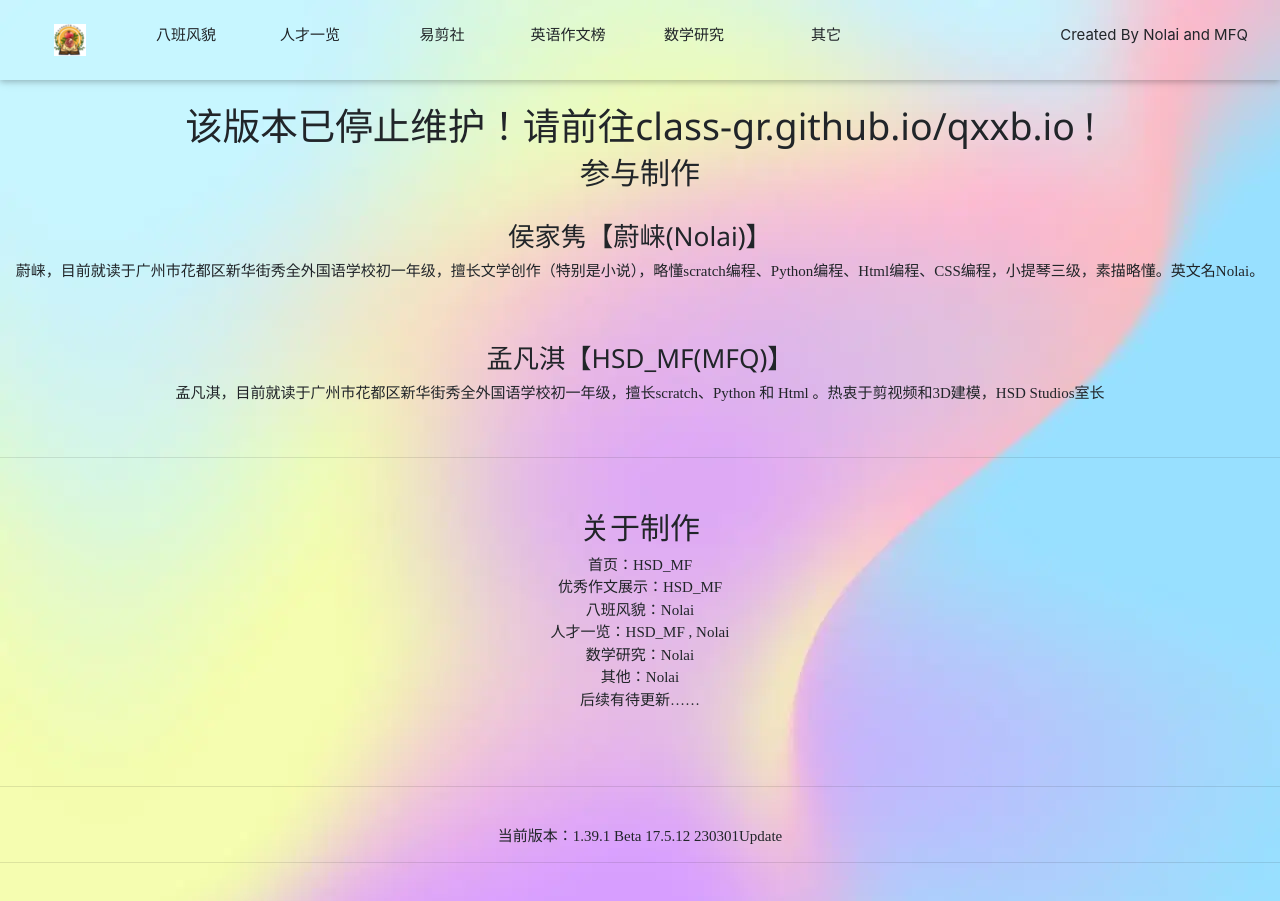
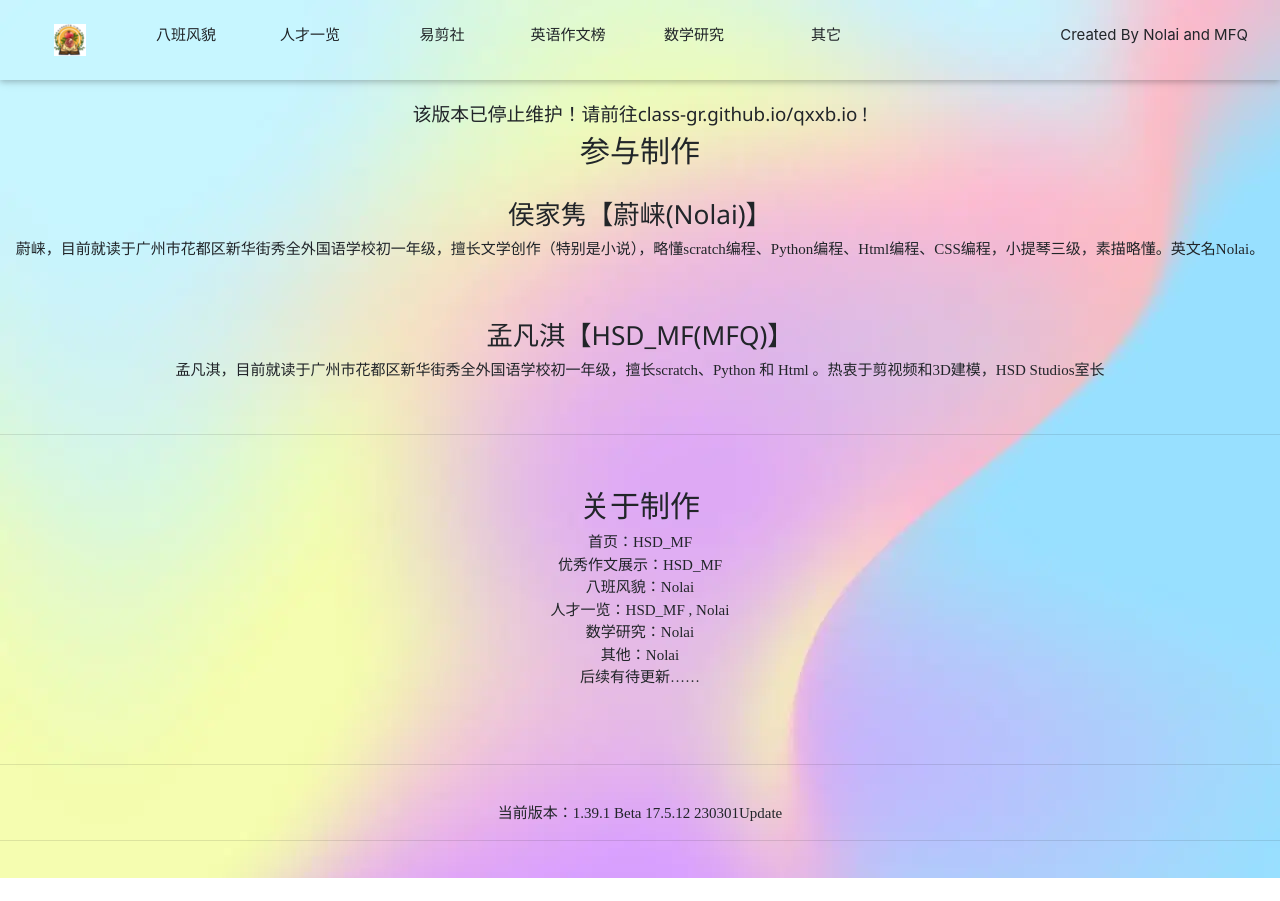
Before and after one commit to HSDMF/qixinbaban, a plain HTML site: page HTMLmaker.html in a window 1280 px wide. After the commit the page ends 878 px from the top, so only its background shows below. Drawn offline with nearby package versions, Linux system fonts and the light colour scheme.

Commit message:
Add files via upload

```diff
--- a/HTMLmaker.html
+++ b/HTMLmaker.html
@@ -46,7 +46,7 @@
 </div>
 <br>
 <center>
-<b><h1>该版本已停止维护！请前往class-gr.github.io/qxxb.io !</h1></b>
+<b><h5>该版本已停止维护！请前往<a herf='class-gr.github.io/qxxb.io'>class-gr.github.io/qxxb.io !</a></h5></b>
 <h2>参与制作</h2>
 <br>
 <h3>侯家隽【蔚崃(Nolai)】</h3>
```
